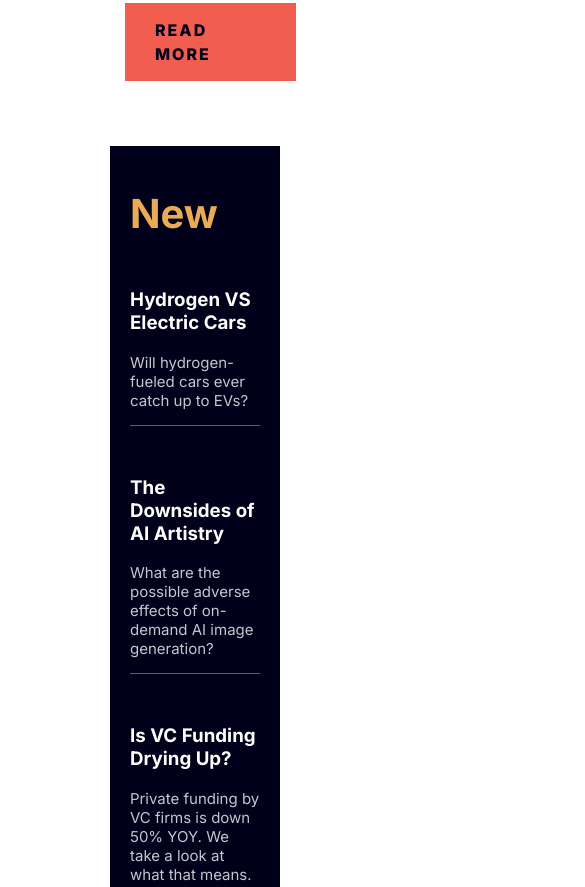
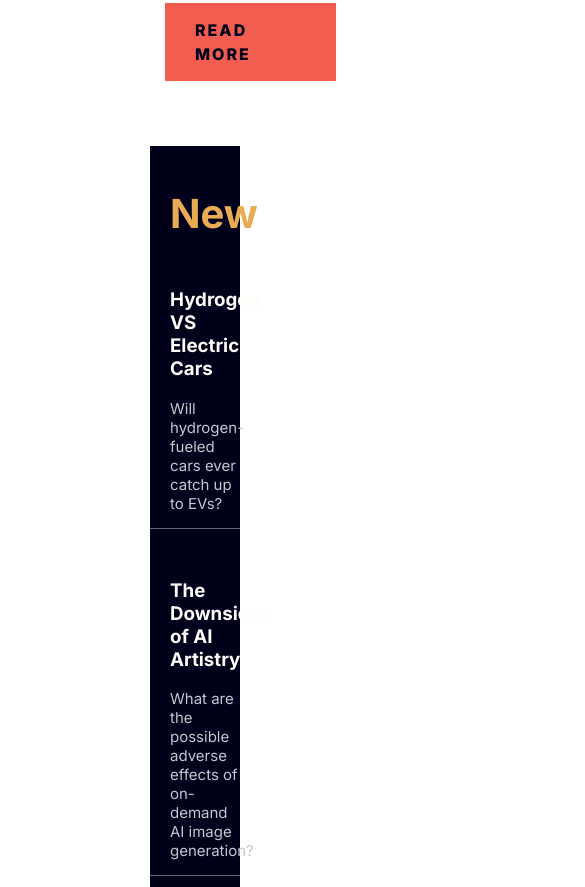
Before and after one commit to ufurkank/hakanyalcinkaya-frontend-repo, a plain HTML site: page 003-CSS/002-bolum-sonu-projesi/news-homepage-main/index.html in a window 390 px wide. Shown: the part 970-1857 px from the top of the page, 585 px wide, since content can reach past the window. Drawn offline with Linux system fonts and the light colour scheme.

Commit message:
mobile geçilecek

```diff
--- a/003-CSS/002-bolum-sonu-projesi/news-homepage-main/css/style.css
+++ b/003-CSS/002-bolum-sonu-projesi/news-homepage-main/css/style.css
@@ -18,7 +18,7 @@ p {
 
 body {
     font-family: 'Inter', sans-serif;
-    margin: auto 110px;
+    margin: auto 150px;
 }
 
 /* .barlow-semi-condensed-regular {
@@ -81,7 +81,7 @@ nav ul {
     gap: 50px;
 }
 
-.container section {
+section {
     flex: 2;
 }
 
@@ -89,7 +89,8 @@ aside {
     flex: 1;
     background-color: var(--very-dark-blue);
     color: var(--off-white);
-    padding: 0px 20px;
+    width: 33%;
+
 }
 
 aside p {
@@ -100,11 +101,13 @@ aside h2 {
     color: var(--soft-orange);
     font-size: 2.5rem;
     padding-top: 10px;
+    padding-left: 20px;
 }
 
 .item {
     margin: 50px 0px;
     border-bottom: 1px solid var(--dark-grayish-blue);
+    padding-left: 20px;
 }
 
 article {
```
